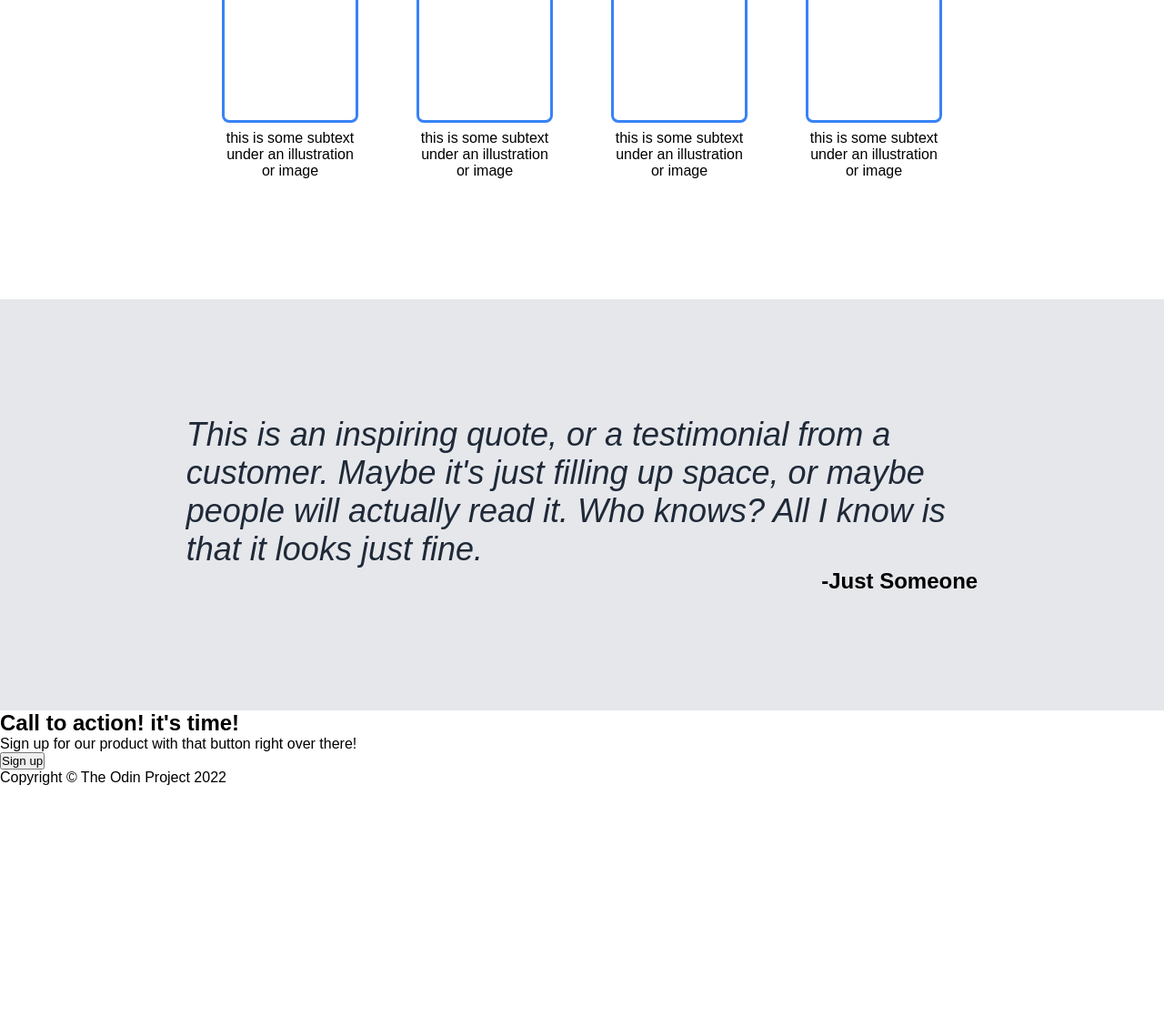
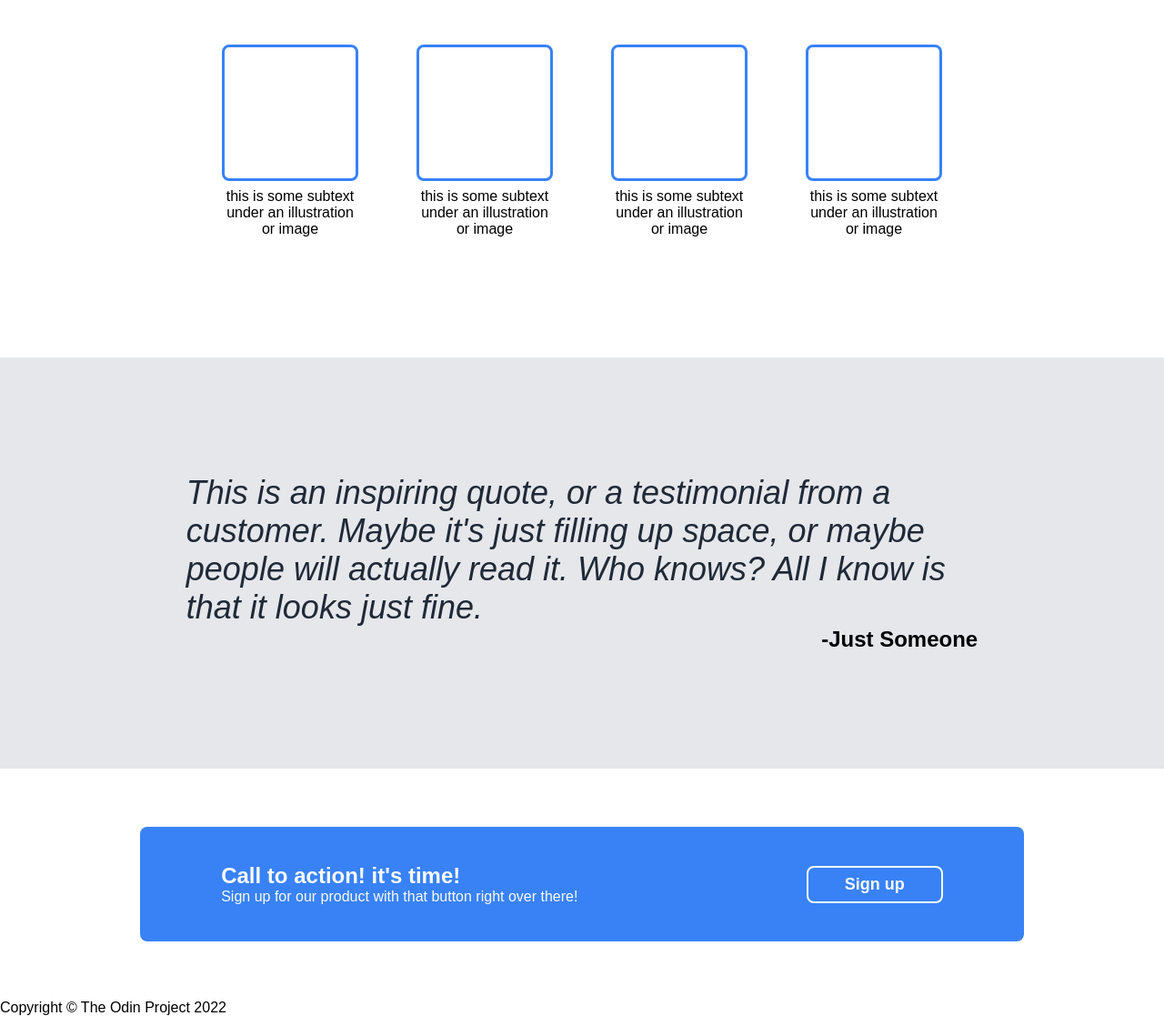
Before and after one commit to plihpcodes/odin-landing-page, a plain HTML site: page index.html in a window 1280 px wide. Shown: the part 561-1678 px from the top of the page at 91% size. Before the commit the page ends 1425 px from the top, so only its background shows below. Drawn offline with Linux system fonts and the light colour scheme.

Commit message:
Finished sign up section

```diff
--- a/style.css
+++ b/style.css
@@ -97,9 +97,10 @@
 
 .illustration-title {
     font-size: 36px;
-    font-weight: 700;
+    font-weight: 900;
     color: #1f2937;
-    margin-top: 32px;
+    margin-top: 64px;
+    margin-bottom: 32px;
 }
 
 .illustration-images {
@@ -143,3 +144,34 @@
     font-style: normal;
     align-self: flex-end;
 }
+
+.sign-up-section {
+    padding: 8vh 12vw;
+    display: flex;
+    justify-content: center;
+    align-items: center;
+}
+
+.sign-up-card {
+    background-color: #3882f6;
+    width: 100%;
+    padding: 5vh 7vw;
+    border-radius: 8px;
+    display: flex;
+    justify-content: space-between;
+    align-items: center;
+}
+
+.sign-up-text {
+    color: #f9faf8;
+}
+
+.btn-2 {
+    padding: 8px 40px;
+    border: 2px solid #f9faf8;
+    border-radius: 8px;
+    background-color: transparent;
+    color: #f9faf8;
+    font-size: 18px;
+    font-weight: 700;
+}
```
